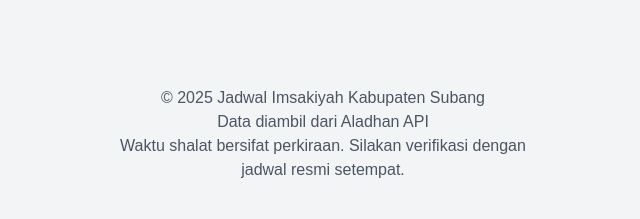
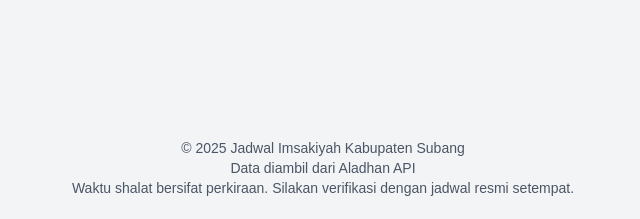
Before and after one commit to RelearnHappy/jadwal-sholaaat, a Next.js app: page / in a window 1280 px wide. Shown: the part 578-797 px from the top of the page, without its empty margins (317-957 px from the left). Built offline with nearby package versions, Linux system fonts and the light colour scheme; no server answers.

Commit message:
Update page.tsx

```diff
--- a/app/page.tsx
+++ b/app/page.tsx
@@ -83,10 +83,13 @@ export default function Home() {
           )}
         </div>
       </div>
-      <footer className="text-center text-gray-600 py-4 w-full max-w-md">
+      <footer className="mt-8 text-center text-sm text-gray-600">
         <p>© 2025 Jadwal Imsakiyah Kabupaten Subang</p>
         <p>Data diambil dari Aladhan API</p>
-        <p>Waktu shalat bersifat perkiraan. Silakan verifikasi dengan jadwal resmi setempat.</p>
+        <p>
+          Waktu shalat bersifat perkiraan. Silakan verifikasi dengan jadwal resmi
+          setempat.
+        </p>
       </footer>
     </main>
   );
```
